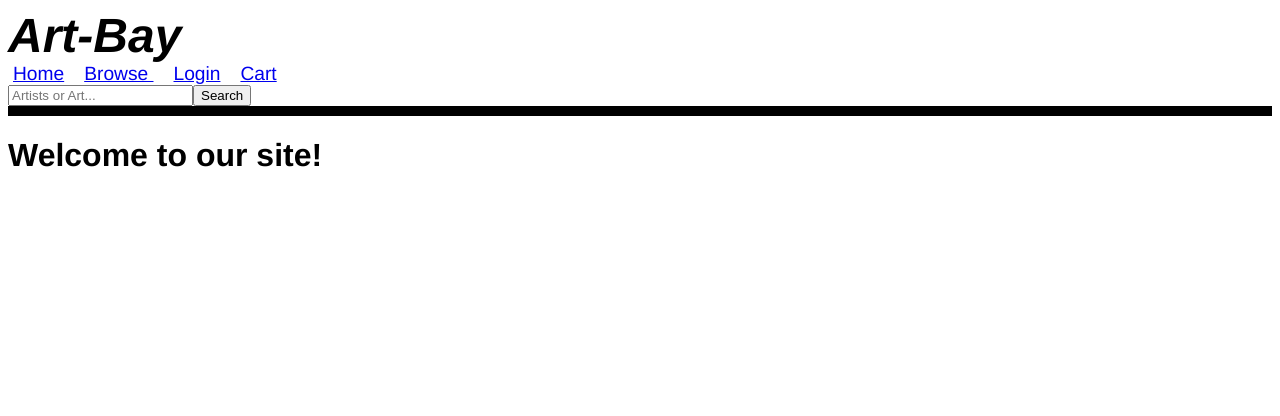
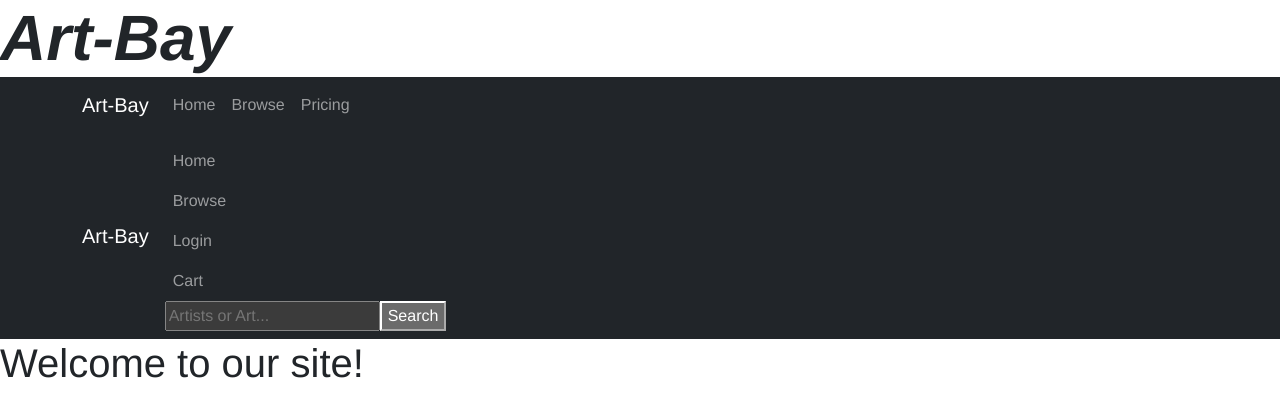
Before and after one commit to ngolebiewski/Art-Bay-v2, a React (Vite) app: page / in a window 1280 px wide. Shown: the top 416 px of the page. Built offline with nearby package versions, Linux system fonts and the light colour scheme; a web font is replaced by a local one.

Commit message:
added in bootstrap

```diff
--- a/package.json
+++ b/package.json
@@ -13,6 +13,7 @@
     "axios": "^1.6.3",
     "bcrypt": "^5.1.1",
     "body-parser": "^1.20.2",
+    "bootstrap": "^5.3.2",
     "dotenv": "^16.3.1",
     "express": "^4.18.2",
     "express-router": "^0.0.1",
@@ -20,6 +21,7 @@
     "morgan": "^1.10.0",
     "prisma": "^5.7.1",
     "react": "^18.2.0",
+    "react-bootstrap": "^2.9.2",
     "react-dom": "^18.2.0",
     "react-router": "^6.21.0",
     "react-router-dom": "^6.21.0",
--- a/src/client/Navigation.jsx
+++ b/src/client/Navigation.jsx
@@ -2,9 +2,10 @@ import React from "react";
 import { Link, useNavigate } from 'react-router-dom';
 import SearchBar from './SearchBar';
 
-// TODO: Add in welcome line: ie. welcome Dave...or welcome Guest (text tbd)
-// TODO: Add in token logic to show login/logout/cart
-// TODO: CSS
+import Container from 'react-bootstrap/Container';
+import Nav from 'react-bootstrap/Nav';
+import Navbar from 'react-bootstrap/Navbar';
+
 
 const Navigation = ({ user, setToken, onSearch }) => {
   const navigate = useNavigate();
@@ -15,8 +16,25 @@ const Navigation = ({ user, setToken, onSearch }) => {
     navigate("/");
   }
   return(
-    <div>
-    {user ? (
+    <>
+    <Navbar bg="dark" data-bs-theme="dark">
+    <Container>
+      <Navbar.Brand href="/">Art-Bay</Navbar.Brand>
+      <Nav className="me-auto">
+        <Nav.Link href="/">Home</Nav.Link>
+        <Nav.Link href="/artwork">Browse</Nav.Link>
+        <Nav.Link href="#pricing">Pricing</Nav.Link>
+      </Nav>
+    </Container>
+  </Navbar>
+
+      <Navbar bg="dark" data-bs-theme="dark">
+        <Container>
+          <Navbar.Brand href="/">Art-Bay</Navbar.Brand>
+          <Nav className="me-auto">
+
+
+          {user ? (
     <div>
     <Link className='nav-link' to='/'>Home</Link>
     <Link className='nav-link' to='/artwork'>Browse </Link>
@@ -27,18 +45,27 @@ const Navigation = ({ user, setToken, onSearch }) => {
     <SearchBar onSearch={onSearch} />
 </div>) : (
     <div>
-    <Link className='nav-link' to='/'>Home</Link>
-    <Link className='nav-link' to='/artwork'>Browse </Link>
-    <Link className='nav-link' to='/login'>Login</Link>
+    <Nav.Link className='nav-link' to='/'>Home</Nav.Link>
+    <Nav.Link className='nav-link' to='/artwork'>Browse </Nav.Link>
+    <Nav.Link className='nav-link' to='/login'>Login</Nav.Link>
     {/* <Link className='nav-link' to='/register'>Register</Link> */}
-    <Link className='nav-link' to='/cart'>Cart</Link>
+    <Nav.Link className='nav-link' to='/cart'>Cart</Nav.Link>
     <SearchBar onSearch={onSearch} />
 </div>
 )}
-    {/* <Link className='nav-link' to='/checkout'>Checkout</Link> */}
-    </div>
+
+
+
+
+          </Nav>
+        </Container>
+      </Navbar>
+      </>
+
+
   );
 };
+
 
 export default Navigation
 
--- a/src/client/index.css
+++ b/src/client/index.css
@@ -5,11 +5,11 @@ body {
 #header-h1 {
   font-weight: 800;
   font-style: italic;
-  font-size: 3em;
+  font-size: 4em;
   margin: 0;
   padding: 0;
 }
-
+/*
 #navbar {
   border-bottom: 10px solid black;
   display: flex;
@@ -34,4 +34,4 @@ body {
 .nav-link:hover {
   text-decoration: underline;
   color: magenta;
-}
+} */
--- a/src/client/main.jsx
+++ b/src/client/main.jsx
@@ -1,3 +1,4 @@
+import 'bootstrap/dist/css/bootstrap.min.css';
 import "./index.css";
 import React from "react";
 import ReactDOM from "react-dom";
```
Also changed, not shown: 1 other file (tests, documents, lock files or other folders).
